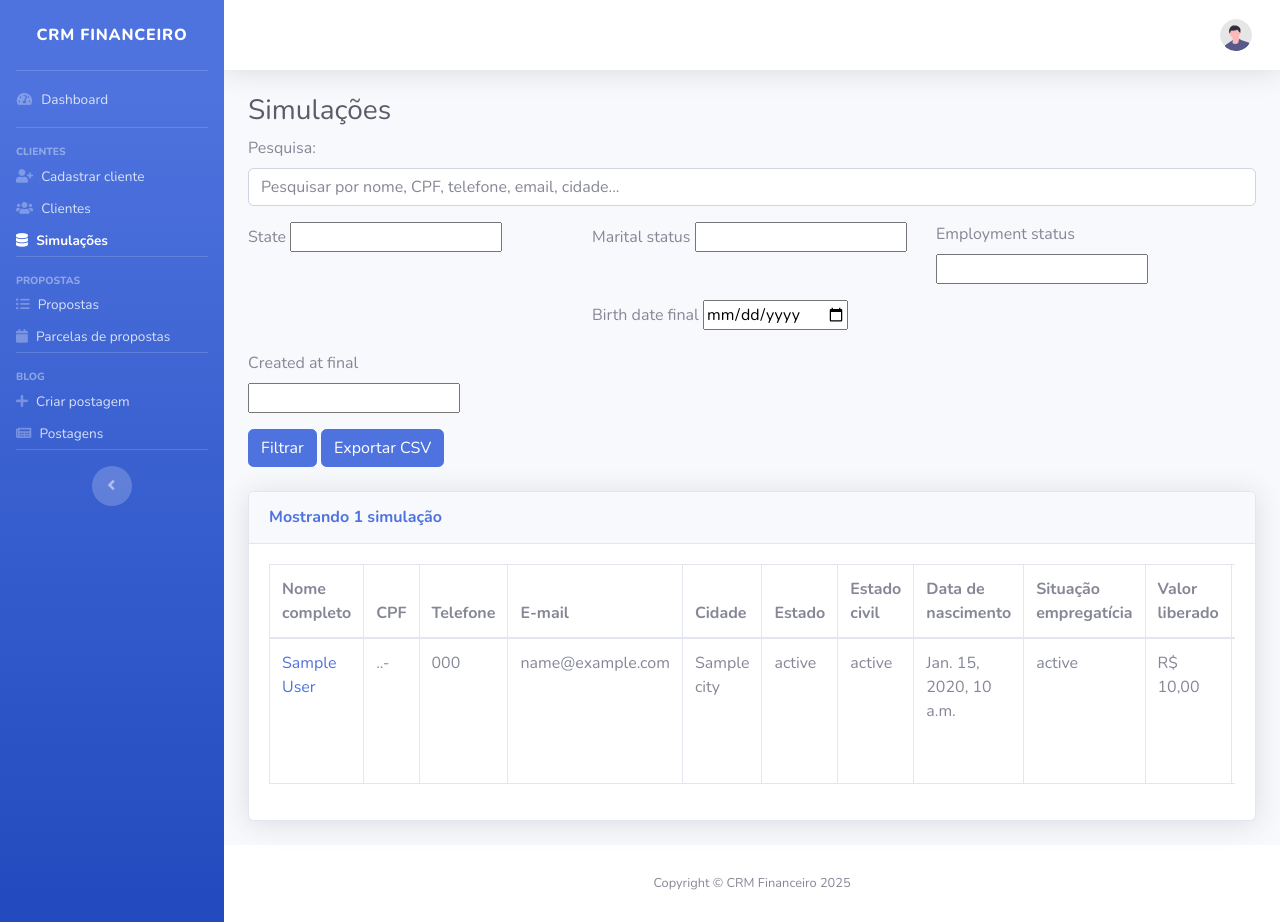
After one commit to paulootaviodev/CRM_Financeiro, a Django app: template templates/crm_financeiro/list_simulations.html in a window 1280 px wide. The commit adds this page. Run offline with Django 5.2, Linux system fonts and the light colour scheme; the template is opened without the code that fills it: most values are stand-ins (such as "Sample title", 1, 10 or a date in 2020); form fields are guessed from the names that the template uses; some libraries are stand-ins or nearby versions.

Commit message:
Add page to view simulations

```diff
--- a/crm_financeiro/templatetags/custom_filters.py
+++ b/crm_financeiro/templatetags/custom_filters.py
@@ -15,3 +15,8 @@ def format_phone(value):
     elif len(value) == 10:
         return f"({value[:2]}){value[2:6]}-{value[6:]}"
     return value
+
+@register.filter(name='format_currency')
+def format_currency(value):
+    # Format with 2 decimal places and currency symbol
+    return f"R$ {value:,.2f}".replace(',', 'X').replace('.', ',').replace('X', '.')
--- a/templates/crm_financeiro/_partials/base.html
+++ b/templates/crm_financeiro/_partials/base.html
@@ -74,7 +74,7 @@
 
             <!-- Nav Item -->
             <li class="nav-item {% block simulations_active %}{% endblock %}">
-                <a class="nav-link pt-1 pb-1" href="#">
+                <a class="nav-link pt-1 pb-1" href="{% url 'list_simulations' %}">
                     <i class="fa fa-database" aria-hidden="true"></i>
                     <span>Simulações</span></a>
             </li>
--- /dev/null
+++ b/templates/crm_financeiro/list_simulations.html
@@ -0,0 +1,128 @@
+{% extends 'crm_financeiro/_partials/base.html' %}
+{% load static %}
+{% load custom_filters %}
+
+{% block simulations_active %}active{% endblock %}
+
+{% block content %}
+<!-- Begin Page Content -->
+<div class="container-fluid">
+
+    <!-- Page Heading -->
+    <h1 class="h3 mb-2 text-gray-800">Simulações</h1>
+
+    <form method="get" action="{% url 'simulation_action_router' %}" class="row g-3 mb-4">
+        <!-- Barra de pesquisa -->
+        <div class="col-md-12 mb-3">
+            <label for="search" class="form-label" style="text-align: left;">Pesquisa:</label>
+            <input type="text" name="search" class="form-control" placeholder="Pesquisar por nome, CPF, telefone, email, cidade..." value="{{ request.GET.search }}">
+        </div>
+
+        <!-- Filtros individuais -->
+        <div class="col-md-4 mb-3">
+            <label for="{{ form.state.name }}" class="form-label" style="text-align: left;">{{ form.state.label }}</label>
+            {{ form.state }}
+        </div>
+        <div class="col-md-4 mb-3">
+            <label for="{{ form.marital_status.name }}" class="form-label" style="text-align: left;">{{ form.marital_status.label }}</label>
+            {{ form.marital_status }}
+        </div>
+        <div class="col-md-4 mb-3">
+            <label for="{{ form.employment_status.name }}" class="form-label" style="text-align: left;">{{ form.employment_status.label }}</label>
+            {{ form.employment_status }}
+        </div>
+        <div class="col-md-4 mb-3">
+            <label for="{{ form.birth_date_initial.name }}" class="form-label" style="text-align: left;">{{ form.birth_date_initial.label }}</label>
+            {{ form.birth_date_initial }}
+        </div>
+        <div class="col-md-4 mb-3">
+            <label for="{{ form.birth_date_final.name }}" class="form-label" style="text-align: left;">{{ form.birth_date_final.label }}</label>
+            {{ form.birth_date_final }}
+        </div>
+        <div class="col-md-4 mb-3">
+            <label for="{{ form.created_at_initial.name }}" class="form-label" style="text-align: left;">{{ form.created_at_initial.label }}</label>
+            {{ form.created_at_initial }}
+        </div>
+        <div class="col-md-4 mb-3">
+            <label for="{{ form.created_at_final.name }}" class="form-label" style="text-align: left;">{{ form.created_at_final.label }}</label>
+            {{ form.created_at_final }}
+        </div>
+
+        <!-- Botão de filtro -->
+        <div class="col-md-12">
+            <button type="submit" name="action" value="filter" class="btn btn-primary">Filtrar</button>
+            <button type="submit" name="action" value="export" class="btn btn-primary">Exportar CSV</button>
+        </div>
+    </form>
+
+    <!-- DataTales Example -->
+    <div class="card shadow mb-4">
+        <div class="card-header py-3">
+            {% if simulations|length == 1 %}
+            <h6 class="m-0 font-weight-bold text-primary">Mostrando {{ simulations|length }} simulação</h6>
+            {% else %}
+            <h6 class="m-0 font-weight-bold text-primary">Mostrando {{ simulations|length }} simulações</h6>
+            {% endif %}
+        </div>
+        <div class="card-body">
+            <div class="table-responsive">
+                <table class="table table-bordered" id="dataTable" width="100%" cellspacing="0">
+                    <thead>
+                        <tr>
+                            <th>Nome completo</th>
+                            <th>CPF</th>
+                            <th>Telefone</th>
+                            <th>E-mail</th>
+                            <th>Cidade</th>
+                            <th>Estado</th>
+                            <th>Estado civil</th>
+                            <th>Data de nascimento</th>
+                            <th>Situação empregatícia</th>
+                            <th>Valor liberado</th>
+                            <th>Data criado</th>
+                        </tr>
+                    </thead>
+                    <tbody>
+                        {% for simulation in simulations %}
+                        <tr>
+                            <td><a href="{% url 'detail_simulation' simulation.slug %}">{{ simulation.full_name }}</a></td>
+                            <td>{{ simulation.cpf|format_cpf }}</td>
+                            <td>{{ simulation.phone|format_phone }}</td>
+                            <td>{{ simulation.email }}</td>
+                            <td>{{ simulation.city }}</td>
+                            <td>{{ simulation.get_state_display }}</td>
+                            <td>{{ simulation.get_marital_status_display }}</td>
+                            <td>{{ simulation.birth_date }}</td>
+                            <td>{{ simulation.get_employment_status_display }}</td>
+                            <td>{{ simulation.released_value|format_currency }}</td>
+                            <td>{{ simulation.created_at }}</td>
+                        </tr>
+                        {% endfor %}
+                    </tbody>
+                </table>
+            </div>
+        </div>
+    </div>
+
+    {% if is_paginated %}
+    <div class="pagination">
+        {% with request.GET.urlencode as querystring %}
+            {% if page_obj.has_previous %}
+                <div class="d-flex justify-content-end mb-4">
+                    <a class="btn btn-primary text-uppercase" href="?page={{ page_obj.previous_page_number }}&{{ querystring }}">← Página anterior</a>
+                </div>
+            {% endif %}
+
+            <span>Página {{ page_obj.number }} de {{ page_obj.paginator.num_pages }}</span>
+
+            {% if page_obj.has_next %}
+                <div class="d-flex justify-content-end mb-4">
+                    <a class="btn btn-primary text-uppercase" href="?page={{ page_obj.next_page_number }}&{{ querystring }}">Próxima página →</a>
+                </div>
+            {% endif %}
+        {% endwith %}
+    </div>
+{% endif %}
+</div>
+<!-- /.container-fluid -->
+{% endblock %}
```
Also changed, not shown: crm_financeiro/forms.py (+24 -0 lines), crm_financeiro/urls.py (+6 -1 lines), crm_financeiro/views.py (+96 -9 lines), landing_page/models.py (+16 -0 lines), templates/crm_financeiro/detail_simulation.html (added, +63 -0 lines), landing_page/migrations/0002_creditsimulationlead_cpf_hash_and_more.py (added).
